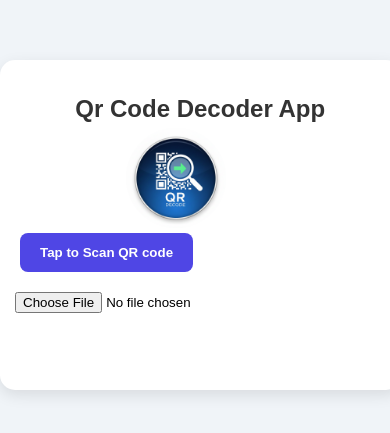
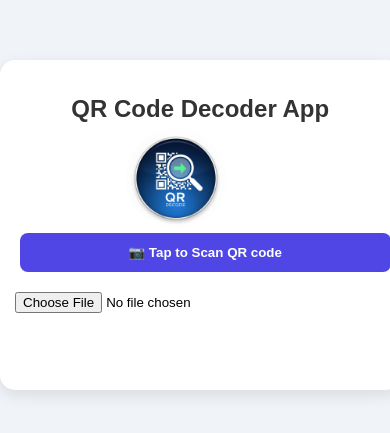
Before and after one commit to Teshome-Worku/qr-code-decoder, a React (Vite) app: page / in a window 390 px wide. Shown: the part 197-630 px from the top of the page. Built offline with nearby package versions, Linux system fonts and the light colour scheme.

Commit message:
decode.png added

```diff
--- a/src/App.css
+++ b/src/App.css
@@ -107,7 +107,7 @@ a:hover {
     a {
         width: 100%;
         text-align: center;
-        max-width: fit-content;
+        max-width: 450px;
     }
     #qr-reader {
         max-width: 100%;
--- a/src/App.jsx
+++ b/src/App.jsx
@@ -63,7 +63,7 @@ const  App=()=> {
 
   return (
     <div className="app-container">
-      <h2>Qr Code Decoder App</h2>
+      <h2>QR Code Decoder App</h2>
       <img src="../public/decode.png" alt="decoder image" />
      {startButton&&<button onClick={()=>{
       setIsCameraOn(true);
@@ -71,7 +71,7 @@ const  App=()=> {
       setStoptButton(true);
 
       }}>
-      Tap to Scan QR code</button>}
+      📷 Tap to Scan QR code</button>}
 
      {stopButton&&<button onClick={()=>{
       setIsCameraOn(false);
@@ -79,7 +79,7 @@ const  App=()=> {
       setStoptButton(false);
       }}>
 
-        Stop Camera</button>}
+      ⛔Stop Camera</button>}
         {isCameraOn&& <div id="qr-reader" ref={qrRef}></div>}
         <input
         type="file"
@@ -89,7 +89,7 @@ const  App=()=> {
       <div id="file-qr-reader" style={{ display: "none" }}></div>
 
         {result && (
-          <p><strong>Scanned Result:</strong>{result}</p>
+          <p>🔍<strong>Scanned Result:</strong>{result}</p>
         )}
         {result&&<button
         onClick={()=>{
@@ -104,7 +104,7 @@ const  App=()=> {
           {copy?"Copied":"Copy"} </button>}
           {result.startsWith("http") && (
         <a href={result} target="_blank" rel="noopener noreferrer">
-           Open Link
+           🔗Open Link
         </a>
       )}
       </div>
```
